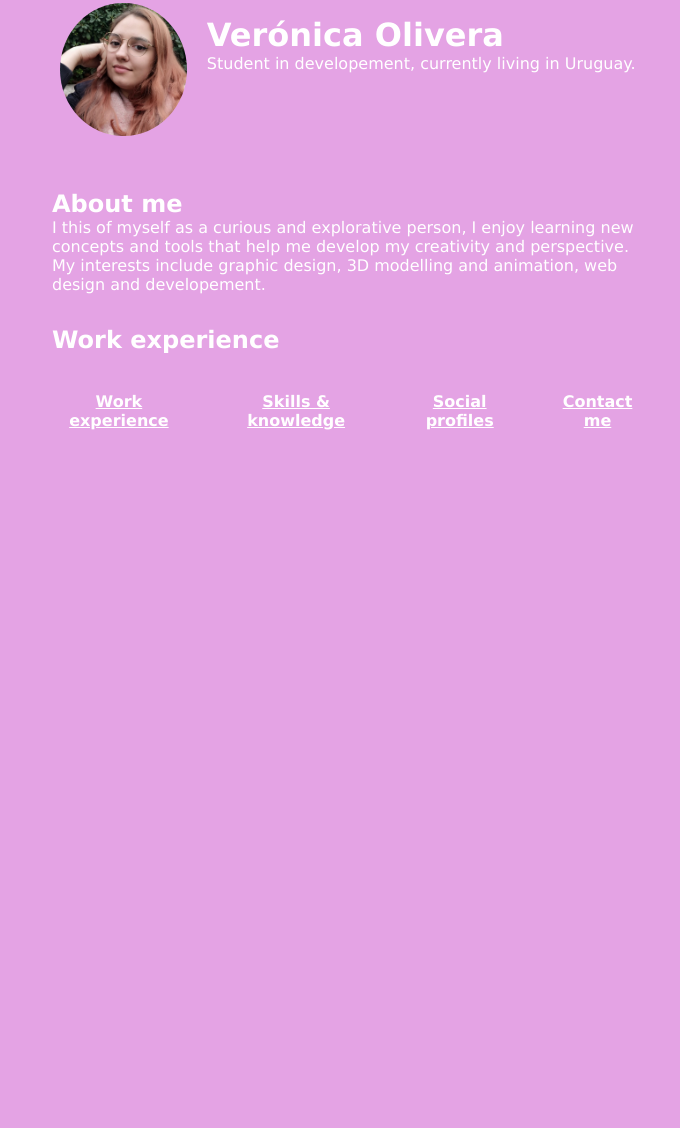
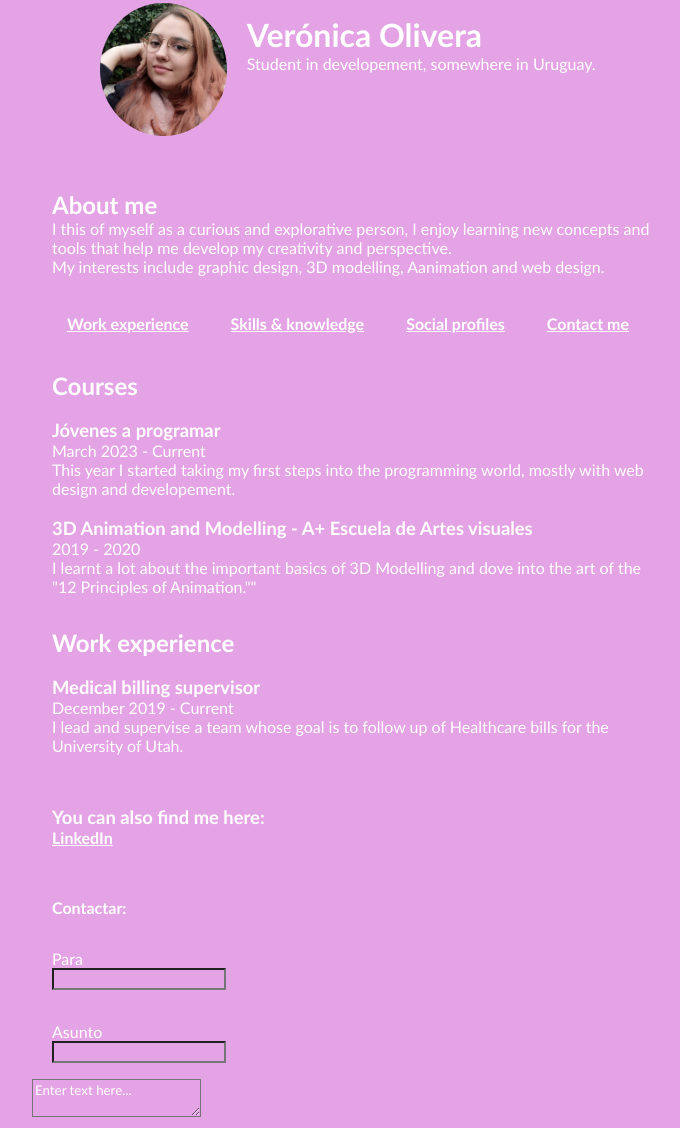
Before and after one commit to VeronicaOlivera/VeronicaOlivera.github.io, a plain HTML site: page index.html in a window 1280 px wide. Shown: the part 55-1183 px from the top of the page, without its empty margins (292-972 px from the left). Before the commit the page ends 800 px from the top, so only its background shows below. Drawn offline with Linux system fonts and the light colour scheme.

Commit message:
Update 1

```diff
--- a/estilodeportfolio.css
+++ b/estilodeportfolio.css
@@ -1,5 +1,5 @@
 * {
-    font-family: 'Lucida Sans', 'Lucida Sans Regular', 'Lucida Grande', 'Lucida Sans Unicode', Geneva, Verdana, sans-serif;
+    font-family: "Trebuchet MS", Helvetica, sans-serif;
     background-color: rgb(228, 163, 228);
     color: white;
 }
@@ -16,6 +16,9 @@ div#full {
     margin-top: 50px;
 }
 
+div#perfil:hover{
+    transform: scale(1.2);
+}
 div#perfil {
     display: flex;
     align-items: center;
@@ -39,11 +42,45 @@ span.titles {
     font-size: 150%;
     align-content: first baseline;
     font-weight: bold;
+    margin-bottom: 2px;
 }
 
 div#description {
     align-items: center;
     justify-content: center;
     display: flex;
+}
+
+div#index {
+    align-items: center;
+    justify-content: center;
+    display: flex;
+}
+
+div#courses {
+    align-items: center;
+    align-content: first baseline;
+    display: flex;
+}
+
+span.subtitle {
+    font-size: 115%;
+    align-content: first baseline;
+    font-weight: bold;
+}
+
+a {
+   align-content: first baseline;
+   font-weight: bold;
+   margin-top: 50px;
 
 }
+
+a:hover{
+    transform: scale(1.2);
+}
+.sub {
+    font-size: 100%;
+    align-content: first baseline;
+    font-weight: bold;
+}
--- a/index.html
+++ b/index.html
@@ -13,7 +13,7 @@
                     <img class="circular--square" src="FotodePerfil.jpg"/>
                     <p><span class="name">Verónica Olivera</span>
                     <br/>
-                    Student in developement, currently living in Uruguay.
+                    Student in developement, somewhere in Uruguay.
                     </p>
                 </div>
                 <br/>
@@ -23,11 +23,12 @@
                     <br/>
                     I this of myself as a curious and explorative person, I enjoy learning new concepts and tools that help me develop my creativity and perspective.
                     <br/>
-                    My interests include graphic design, 3D modelling and animation, web design and developement.
+                    My interests include graphic design, 3D modelling, Aanimation and web design.
                     </p>
                 </div>
 
-                <table cellpadding="20" align="center">
+                    <div id="index">
+                        <table cellpadding="20">
                             <thead>
                                 <tr>
                                     <th><a href="#experience">Work experience</a></th>
@@ -36,15 +37,62 @@
                                     <th><a href="#contact">Contact me</a></th>
                                 </tr>
                             </thead>
+                        </table>
+                    </div>
 
-                <div id="experience">
-                    <p><span class="titles">Work experience</span>
-
+                    <div id="courses">
+                        <p><span class="titles">Courses</span>
+                            <br/>
+                            <br/>
+                            <span class="subtitle">Jóvenes a programar</span>
+                            <br/>
+                            March 2023 - Current
+                            <br/>
+                            This year I started taking my first steps into the programming world, mostly with web design and developement.
+                            <br/>
+                            <br/>
+                            <span class="subtitle">3D Animation and Modelling - A+ Escuela de Artes visuales</span>
+                            <br/>
+                            2019 - 2020
+                            <br/>
+                            I learnt a lot about the important basics of 3D Modelling and dove into the art of the "12 Principles of Animation.""
+                            <br/>
+                            </p>
 
                         </p>
                     </div>
 
+                    <div id="experience">
+                        <p><span class="titles">Work experience</span>
+                            <br/>
+                            <br/>
+                            <span class="subtitle">Medical billing supervisor</span>
+                            <br/>
+                            December 2019 - Current
+                            <br/>
+                            I lead and supervise a team whose goal is to follow up of Healthcare bills for the University of Utah.
+                            <br/>
+                            <br/>
+
+                            <div id="profiles">
+                                <p><span class="subtitle">You can also find me here:</span>
+                                    <br/>
+                                    <a href="https://www.linkedin.com/">LinkedIn</a>
+                                    <br/>
+                                   <br/>
+                                </p>
                             </div>
+                        <p class="sub">Contactar:</p>
+                        <div id="contactar">
+
+                            <p class="contacto">Para </br><input type="text" name="para" required></p>
+                        </div>
+
+                        <p class="contacto">Asunto </br> <input type="text" name="asunto" required></p>
+                        <br/>
+                        <textarea name="comment" form="usrform" class="contacto">Enter text here...</textarea>
+                        </div>
+                        </ul>
         </body>
 
 </html>
```
Also changed, not shown: message.png (added), message1.png (added). Lines whose indentation alone changed are shown as unchanged.
